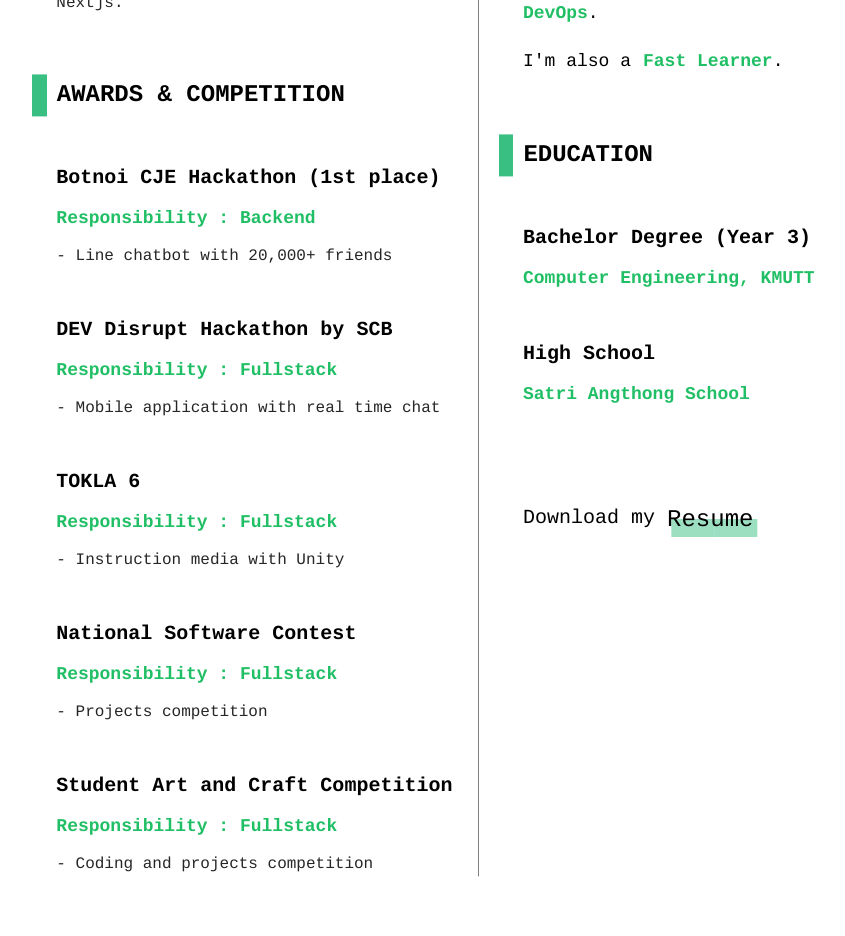
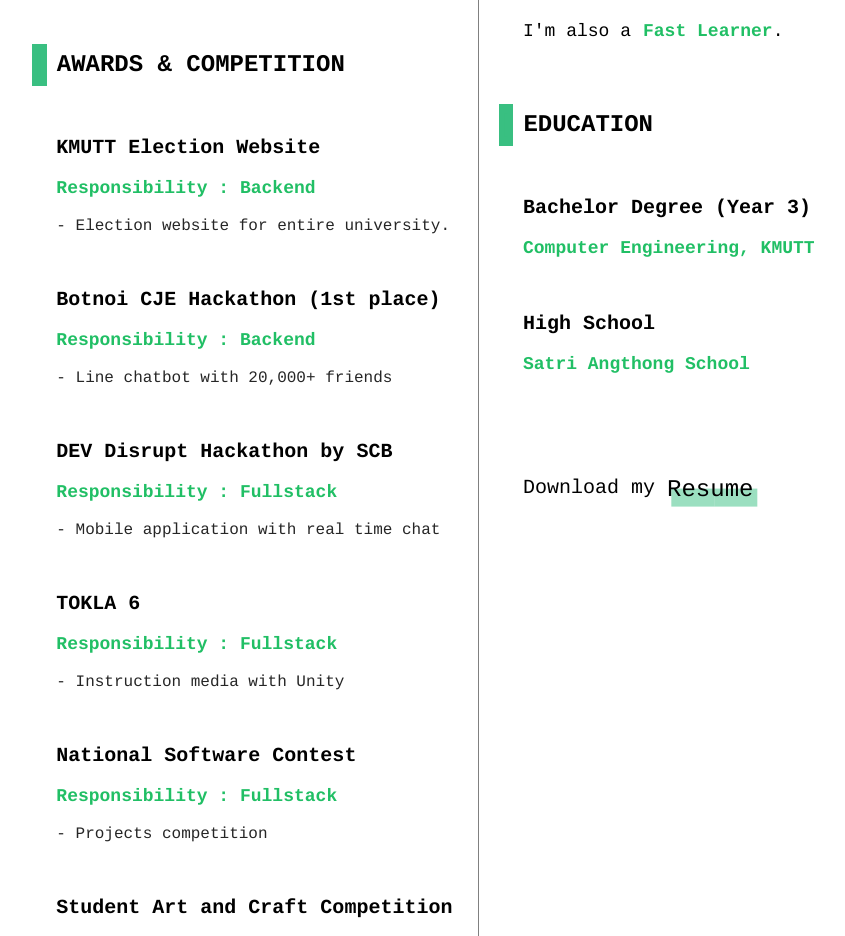
Before and after one commit to ganinw13120/ganinw.dev, a Next.js app: page / in a window 1280 px wide. Shown: the part 1820-2756 px from the top of the page, without its empty margins (161-1006 px from the left). Built offline with nearby package versions, Linux system fonts and the light colour scheme.

Commit message:
add election

```diff
--- a/components/index/resume-info/awards.js
+++ b/components/index/resume-info/awards.js
@@ -4,6 +4,7 @@ export default function Award () {
             <div className='header-line'>|</div>
             <span>AWARDS & COMPETITION</span>
         </div>
+        <AwardItem title='KMUTT Election Website' responsibility='Backend' detail='Election website for entire university.' />
         <AwardItem title='Botnoi CJE Hackathon (1st place)' responsibility='Backend' detail='Line chatbot with 20,000+ friends' />
         <AwardItem title='DEV Disrupt Hackathon by SCB' responsibility='Fullstack' detail='Mobile application with real time chat' />
         <AwardItem title='TOKLA 6' responsibility='Fullstack' detail='Instruction media with Unity' />
```
